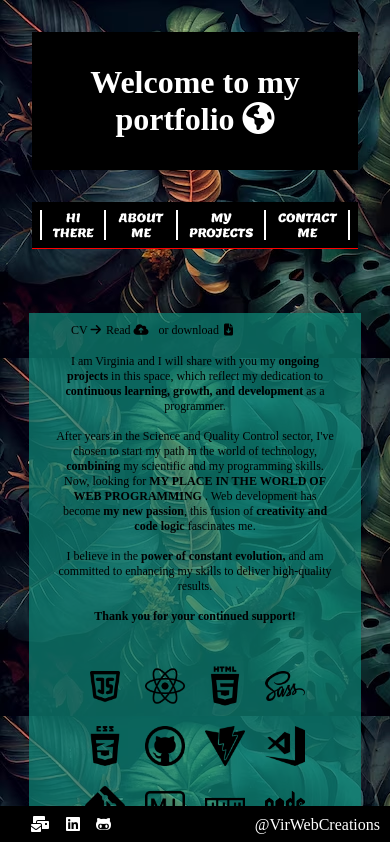
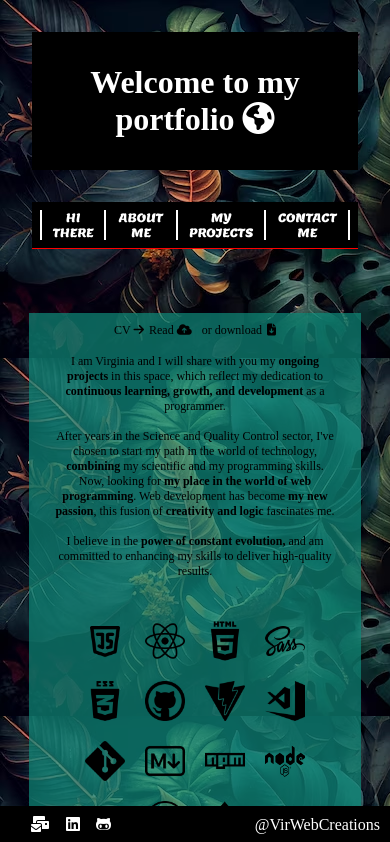
Before and after one commit to virchaca/portfolio, a React (Vite) app: page /#/aboutme in a window 390 px wide. Shown: the top 842 px of the page. Built offline with nearby package versions, Linux system fonts and the light colour scheme; a web font is replaced by a local one.

Commit message:
form letter color

```diff
--- a/src/components/Aboutme.jsx
+++ b/src/components/Aboutme.jsx
@@ -69,9 +69,9 @@ function Aboutme() {
                 chosen to start my path in the world of technology,{" "}
                 <strong>combining</strong> my scientific and my programming
                 skills. Now, looking for{" "}
-                <strong>MY PLACE IN THE WORLD OF WEB PROGRAMMING </strong> . Web
+                <strong>my place in the world of web programming</strong>. Web
                 development has become <strong> my new passion</strong>, this
-                fusion of <strong>creativity and code logic </strong>
+                fusion of <strong>creativity and logic </strong>
                 fascinates me.
               </p>
               <br></br>
@@ -80,10 +80,10 @@ function Aboutme() {
                 and am committed to enhancing my skills to deliver high-quality
                 results.
               </p>
-              <br></br>
+              {/* <br></br>
               <p>
                 <strong>Thank you for your continued support!</strong>
-              </p>
+              </p> */}
             </div>
 
             {/* <div className="secondText">
--- a/src/styles/App.scss
+++ b/src/styles/App.scss
@@ -94,6 +94,7 @@ body {
         .profileText {
           padding: 10px;
           background-color: rgba(100, 22, 86, 0.6);
+          border-bottom: 2px solid rgb(45, 88, 78);
         }
 
         .imgProfile {
@@ -140,11 +141,16 @@ body {
         .mycv {
           color: black;
           margin-inline: 2rem;
+          @media all and (max-width: 768px) {
+              text-align: center;
+          }
+
 
           .cv {
             text-decoration: none;
             padding: 5px;
             color: black;
+
           }
         }
         .firstText {
@@ -360,6 +366,7 @@ body {
               font-size: 10px;
               // background-color: rgba(255, 255, 255, 0.7);
               background-color: black;
+              color: white;
               &:hover {
                 // background-color: rgb(151, 151, 151);
                 background-color: rgba(255, 255, 255, 0.5);
@@ -383,6 +390,7 @@ body {
               // background-color: rgba(255, 255, 255, 0.7);
               background-color: black;
               border: 1px solid gray;
+              color: white;
               &:hover {
                 // background-color: rgb(151, 151, 151);
                 background-color: rgba(255, 255, 255, 0.5);
```
